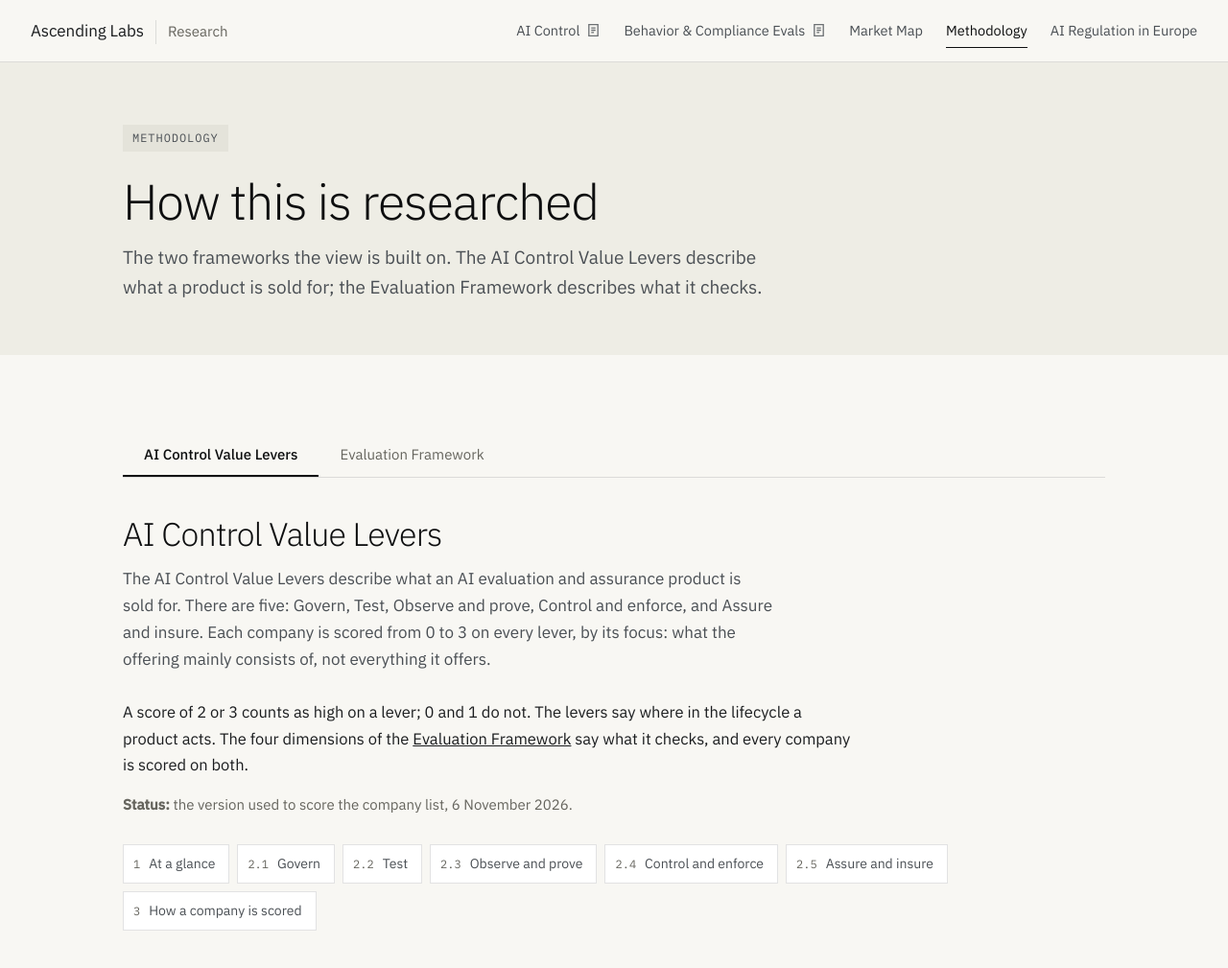
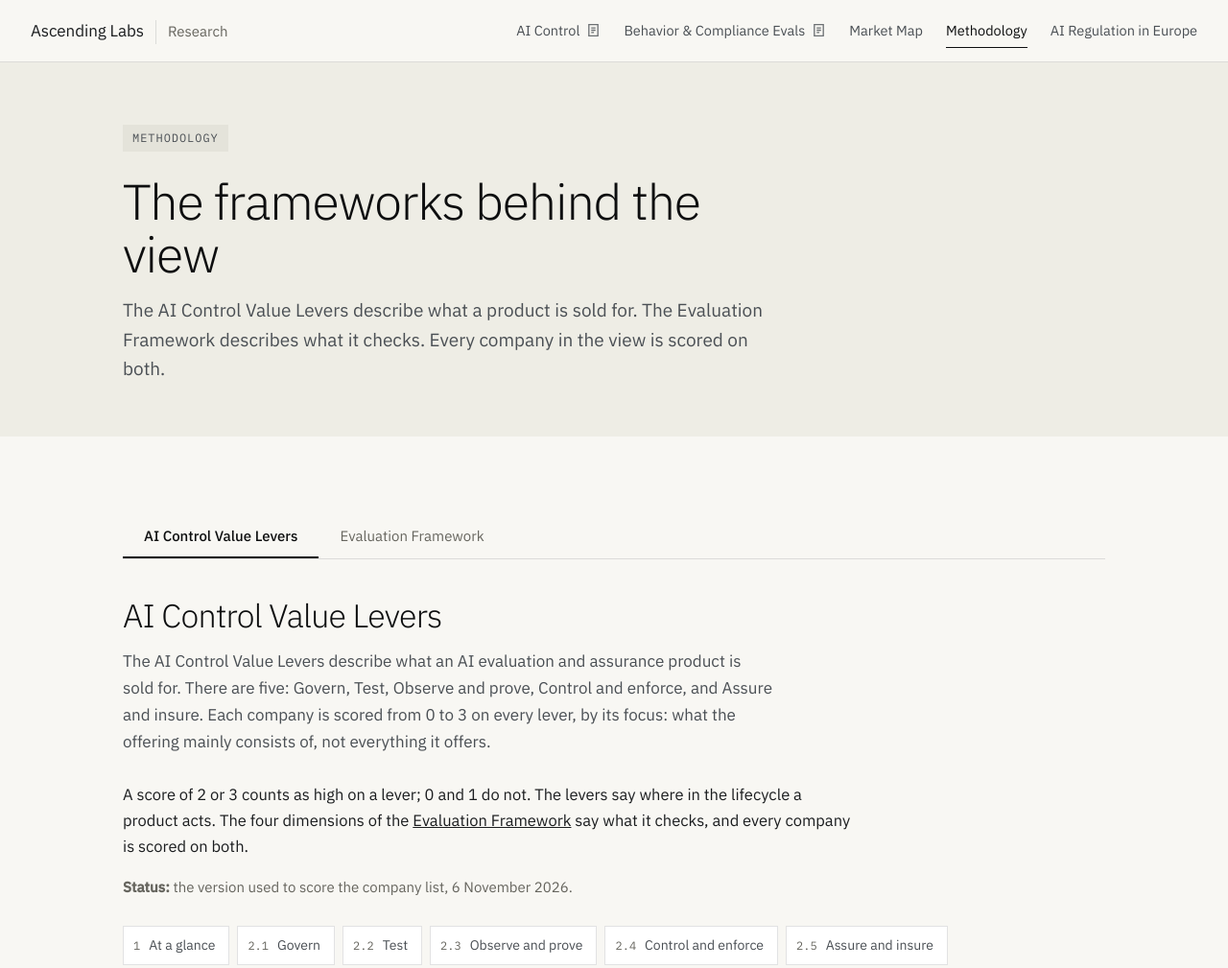
Before and after one commit to davids-agentic-git/evals-market-view, a plain HTML site: page methodology.html in a window 1280 px wide. Shown: the top 1009 px of the page at 96% size. Drawn offline with Linux system fonts and the light colour scheme.

Commit message:
Methodology: retitle the page head to The frameworks behind the view
Co-Authored-By: Claude Sonnet 5.5 <noreply@anthropic.com>

```diff
--- a/methodology.html
+++ b/methodology.html
@@ -36,8 +36,8 @@
     <section class="page-head">
       <div class="wrap">
         <span class="tag">Methodology</span>
-        <h1>How this is researched</h1>
-        <p class="lead">The two frameworks the view is built on. The AI Control Value Levers describe what a product is sold for; the Evaluation Framework describes what it checks.</p>
+        <h1>The frameworks behind the view</h1>
+        <p class="lead">The AI Control Value Levers describe what a product is sold for. The Evaluation Framework describes what it checks. Every company in the view is scored on both.</p>
       </div>
     </section>
     <section class="band">
```
Also changed, not shown: index.html (+1 -1 lines).
